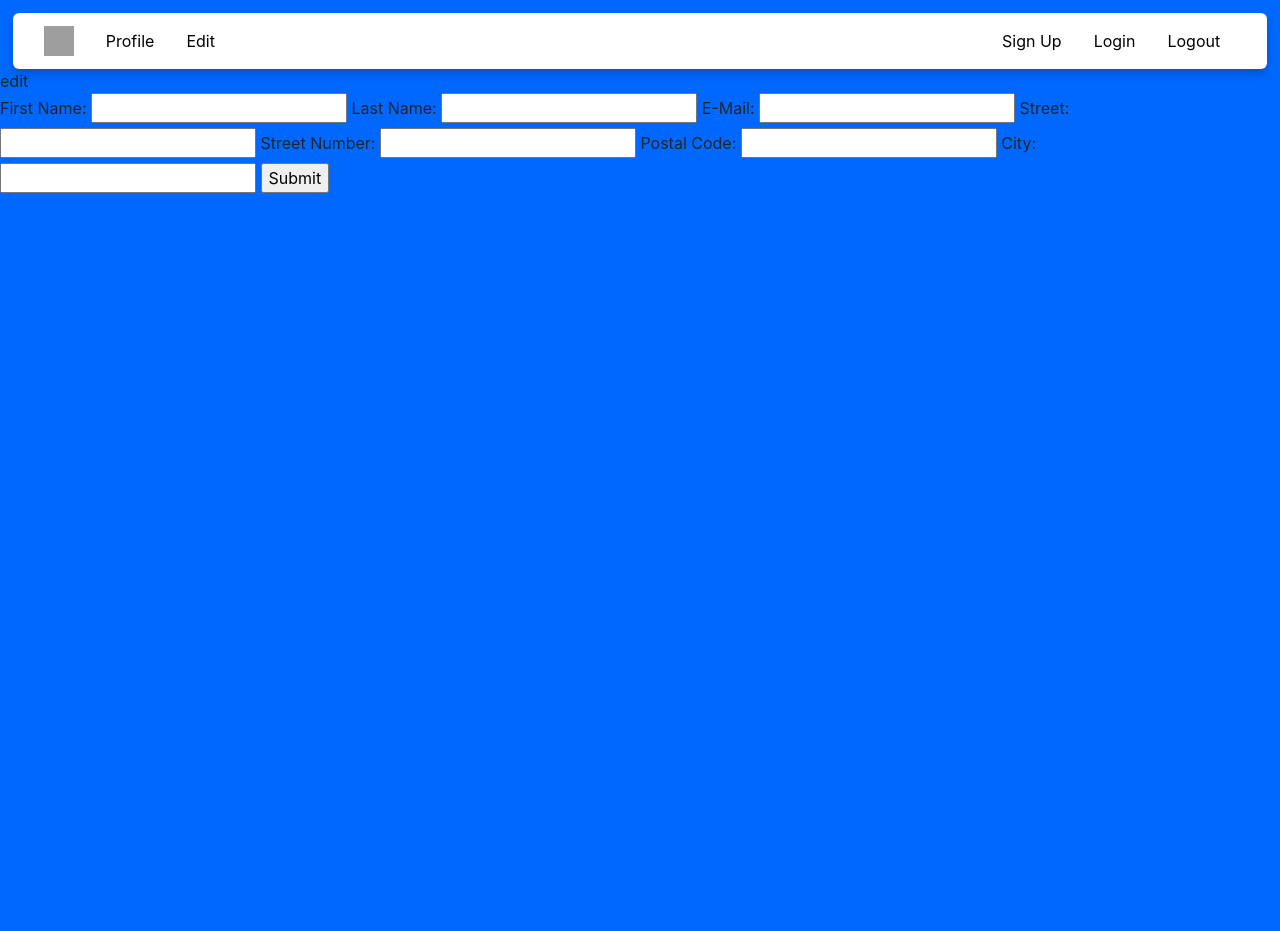
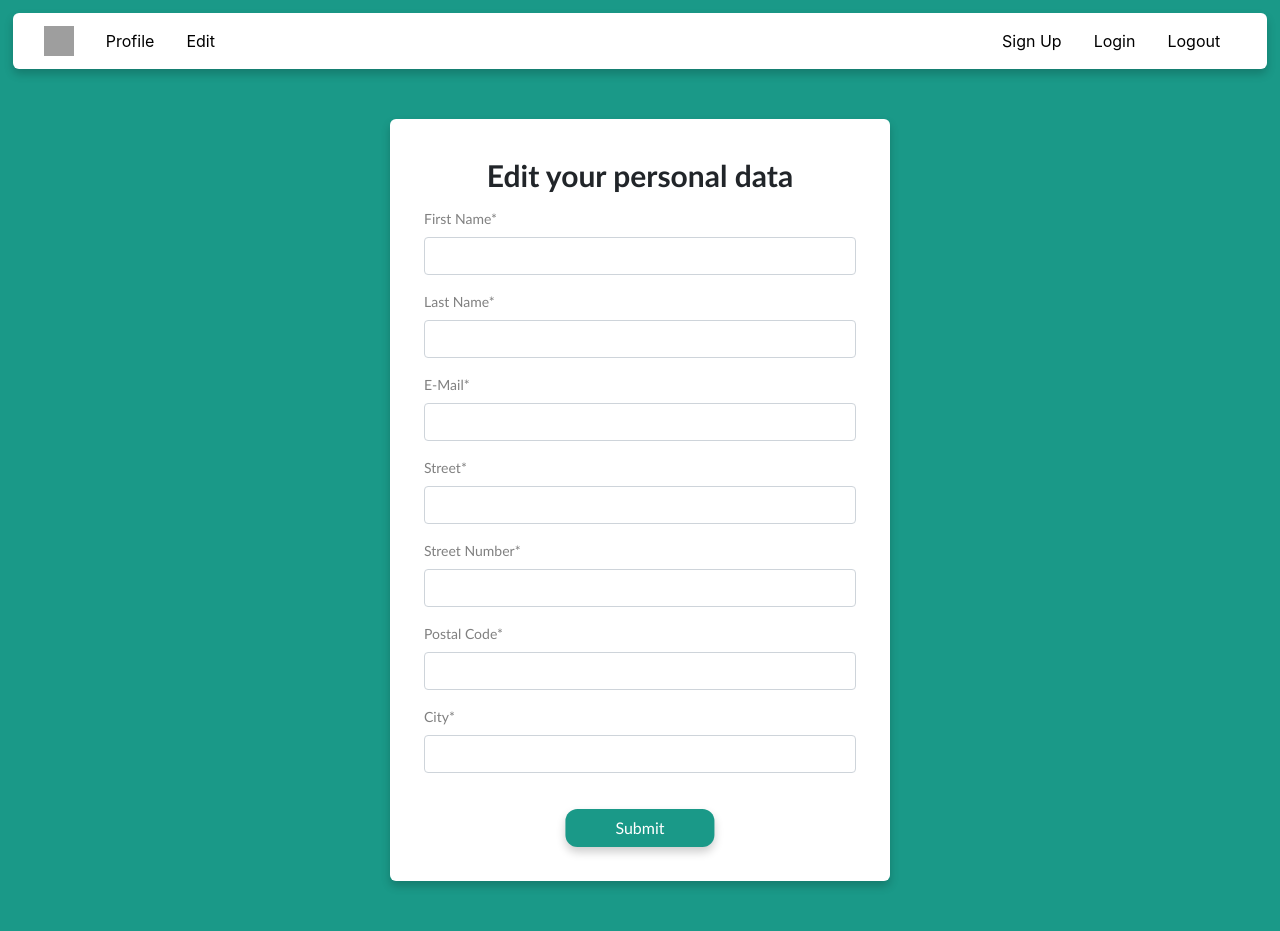
Before and after one commit to nkxxll/security_by_design, a Django app: template kundenportal/kp_app/templates/edit.html in a window 1280 px wide. Before the commit the page ends 193 px from the top, so only its background shows below. Run offline with Django 4.2, Linux system fonts and the light colour scheme; the template is opened without the code that fills it: values that come from a table or form of the project are taken from there, others are empty; some libraries are stand-ins or nearby versions; grey boxes are pictures that could not be loaded.

Commit message:
changed color, edit frontend

```diff
--- a/kundenportal/kp_app/templates/404.html
+++ b/kundenportal/kp_app/templates/404.html
@@ -6,7 +6,7 @@
       <!--Bootstrap CSS-->
       <link rel="stylesheet" href="https://stackpath.bootstrapcdn.com/bootstrap/4.4.1/css/bootstrap.min.css" integrity="sha384-Vkoo8x4CGsO3+Hhxv8T/Q5PaXtkKtu6ug5TOeNV6gBiFeWPGFN9MuhOf23Q9Ifjh" crossorigin="anonymous">
     </head>
-    <body style="background-color: #0068FF">
+    <body style="background-color: #1a9988ff">
 
     {% load crispy_forms_tags %}
 
@@ -24,7 +24,7 @@
             <div class="row justify-content-center" style="margin-bottom: 10px; font-weight: 600; font-size: 20">
                 The desired page is temporarily unavailable, has been renamed or no longer exists. The URL may have been entered incorrectly.
             </div>
-            <a class="nav-link" style="box-shadow: 0 5px 10px rgba(0,0,0,0.2); margin-top: 20px; position: relative; left: 50%; -ms-transform: translateX(-50%); transform: translateX(-50%); background-color: #0068FF; border: none; border-radius: 12px; font-family:Trebuchet MS; color: white; padding: 7px 50px; text-align: center; display: inline-block; font-size: 16px;" href="/">Return to Home</a>
+            <a class="nav-link" style="box-shadow: 0 5px 10px rgba(0,0,0,0.2); margin-top: 20px; position: relative; left: 50%; -ms-transform: translateX(-50%); transform: translateX(-50%); background-color: #1a9988ff; border: none; border-radius: 12px; font-family:Trebuchet MS; color: white; padding: 7px 50px; text-align: center; display: inline-block; font-size: 16px;" href="/">Return to Home</a>
         </div>
     </form>
 
--- a/kundenportal/kp_app/templates/edit.html
+++ b/kundenportal/kp_app/templates/edit.html
@@ -6,21 +6,12 @@
       <!--Bootstrap CSS-->
       <link rel="stylesheet" href="https://stackpath.bootstrapcdn.com/bootstrap/4.4.1/css/bootstrap.min.css" integrity="sha384-Vkoo8x4CGsO3+Hhxv8T/Q5PaXtkKtu6ug5TOeNV6gBiFeWPGFN9MuhOf23Q9Ifjh" crossorigin="anonymous">
     </head>
-    <body style="background-color: #0068FF">
+    <body style="background-color: #1a9988ff">
     {% load crispy_forms_tags %}
 
     {% block template %}
     {% include "navbar.html" %}
     {% endblock %}
-
-    <!-- Optional Javascript -->
-    <script src="https://code.jquery.com/jquery-3.4.1.slim.min.js" integrity="sha384-J6qa4849blE2+poT4WnyKhv5vZF5SrPo0iEjwBvKU7imGFAV0wwj1yYfoRSJoZ+n" crossorigin="anonymous"></script>
-    <script src="https://cdn.jsdelivr.net/npm/popper.js@1.16.0/dist/umd/popper.min.js" integrity="sha384-Q6E9RHvbIyZFJoft+2mJbHaEWldlvI9IOYy5n3zV9zzTtmI3UksdQRVvoxMfooAo" crossorigin="anonymous"></script>
-    <script src="https://stackpath.bootstrapcdn.com/bootstrap/4.4.1/js/bootstrap.min.js" integrity="sha384-wfSDF2E50Y2D1uUdj0O3uMBJnjuUD4Ih7YwaYd1iqfktj0Uod8GCExl3Og8ifwB6" crossorigin="anonymous"></script>
-  </body>
-</html>
-
-edit
 
     {% if edit_data_form.errors %}
     <div class="alert alert-danger">
@@ -33,6 +24,23 @@ edit
     {% endif %}
 
     <form method="post" action="{% url 'edit' %}">
-    {% csrf_token %} {{ edit_data_form }}
-  <input type="submit" value="Submit" />
+      {% csrf_token %}
+      <div class="Wrapper" style="background-color: white; margin-top: 50px; margin-bottom: 50px; position: relative; left: 50%; -ms-transform: translateX(-50%); transform: translateX(-50%); max-width: 500px; width: 100%; padding: 34px; border-radius: 6px; box-shadow: 0 5px 10px rgba(0,0,0,0.2);">
+        <div class="row justify-content-center" style="margin-bottom: 10px; font-family:Trebuchet MS; font-weight: 600; font-size: 30">
+          Edit your personal data
+        </div>
+        <div class="row justify-content-center" style="font-family:Trebuchet MS; color:gray; font-size: 14">
+          <div class="col-lg-12">
+            {{ edit_data_form|crispy }}
+          </div>
+        </div>
+        <input type="submit" value="Submit" style="box-shadow: 0 5px 10px rgba(0,0,0,0.2); margin-top: 20px; position: relative; left: 50%; -ms-transform: translateX(-50%); transform: translateX(-50%); background-color: #1a9988ff; border: none; border-radius: 12px; font-family:Trebuchet MS; color: white; padding: 7px 50px; text-align: center; display: inline-block; font-size: 16px;" />
       </form>
+    </div>
+
+    <!-- Optional Javascript -->
+    <script src="https://code.jquery.com/jquery-3.4.1.slim.min.js" integrity="sha384-J6qa4849blE2+poT4WnyKhv5vZF5SrPo0iEjwBvKU7imGFAV0wwj1yYfoRSJoZ+n" crossorigin="anonymous"></script>
+    <script src="https://cdn.jsdelivr.net/npm/popper.js@1.16.0/dist/umd/popper.min.js" integrity="sha384-Q6E9RHvbIyZFJoft+2mJbHaEWldlvI9IOYy5n3zV9zzTtmI3UksdQRVvoxMfooAo" crossorigin="anonymous"></script>
+    <script src="https://stackpath.bootstrapcdn.com/bootstrap/4.4.1/js/bootstrap.min.js" integrity="sha384-wfSDF2E50Y2D1uUdj0O3uMBJnjuUD4Ih7YwaYd1iqfktj0Uod8GCExl3Og8ifwB6" crossorigin="anonymous"></script>
+  </body>
+</html>
--- a/kundenportal/kp_app/templates/index.html
+++ b/kundenportal/kp_app/templates/index.html
@@ -6,7 +6,7 @@
       <!--Bootstrap CSS-->
       <link rel="stylesheet" href="https://stackpath.bootstrapcdn.com/bootstrap/4.4.1/css/bootstrap.min.css" integrity="sha384-Vkoo8x4CGsO3+Hhxv8T/Q5PaXtkKtu6ug5TOeNV6gBiFeWPGFN9MuhOf23Q9Ifjh" crossorigin="anonymous">
     </head>
-    <body style="background-color: #0068FF">
+    <body style="background-color: #1a9988ff">
     {% load crispy_forms_tags %}
 
     {% block template %}
--- a/kundenportal/kp_app/templates/login.html
+++ b/kundenportal/kp_app/templates/login.html
@@ -6,7 +6,7 @@
       <!--Bootstrap CSS-->
       <link rel="stylesheet" href="https://stackpath.bootstrapcdn.com/bootstrap/4.4.1/css/bootstrap.min.css" integrity="sha384-Vkoo8x4CGsO3+Hhxv8T/Q5PaXtkKtu6ug5TOeNV6gBiFeWPGFN9MuhOf23Q9Ifjh" crossorigin="anonymous">
     </head>
-    <body style="background-color: #0068FF">
+    <body style="background-color: #1a9988ff">
 
     {% load crispy_forms_tags %}
 
@@ -51,7 +51,7 @@
           <p style="font-family: Trebuchet MS;">
             You are currently logged in as {{ user }}.
           </p>
-          <input type="submit" value="Login" style="box-shadow: 0 5px 10px rgba(0,0,0,0.2); margin-top: 20px; position: relative; left: 50%; -ms-transform: translateX(-50%); transform: translateX(-50%); background-color: #0068FF; border: none; border-radius: 12px; font-family:Trebuchet MS; color: white; padding: 7px 50px; text-align: center; display: inline-block; font-size: 16px;" />
+          <input type="submit" value="Login" style="box-shadow: 0 5px 10px rgba(0,0,0,0.2); margin-top: 20px; position: relative; left: 50%; -ms-transform: translateX(-50%); transform: translateX(-50%); background-color: #1a9988ff; border: none; border-radius: 12px; font-family:Trebuchet MS; color: white; padding: 7px 50px; text-align: center; display: inline-block; font-size: 16px;" />
           <input type="hidden" name="next" value="{{ next }}">
         </div>
     </form>
--- a/kundenportal/kp_app/templates/logout.html
+++ b/kundenportal/kp_app/templates/logout.html
@@ -6,7 +6,7 @@
       <!--Bootstrap CSS-->
       <link rel="stylesheet" href="https://stackpath.bootstrapcdn.com/bootstrap/4.4.1/css/bootstrap.min.css" integrity="sha384-Vkoo8x4CGsO3+Hhxv8T/Q5PaXtkKtu6ug5TOeNV6gBiFeWPGFN9MuhOf23Q9Ifjh" crossorigin="anonymous">
     </head>
-    <body style="background-color: #0068FF">
+    <body style="background-color: #1a9988ff">
 
     {% load crispy_forms_tags %}
 
@@ -21,7 +21,7 @@
             <div class="row justify-content-center" style="margin-bottom: 10px; font-family:Trebuchet MS; font-weight: 600; font-size: 30">
             You have been logged out
           </div>
-          <a class="nav-link" style="box-shadow: 0 5px 10px rgba(0,0,0,0.2); margin-top: 20px; position: relative; left: 50%; -ms-transform: translateX(-50%); transform: translateX(-50%); background-color: #0068FF; border: none; border-radius: 12px; font-family:Trebuchet MS; color: white; padding: 7px 50px; text-align: center; display: inline-block; font-size: 16px;" href="/">Return to Home</a>
+          <a class="nav-link" style="box-shadow: 0 5px 10px rgba(0,0,0,0.2); margin-top: 20px; position: relative; left: 50%; -ms-transform: translateX(-50%); transform: translateX(-50%); background-color: #1a9988ff; border: none; border-radius: 12px; font-family:Trebuchet MS; color: white; padding: 7px 50px; text-align: center; display: inline-block; font-size: 16px;" href="/">Return to Home</a>
         </div>
     </form>
 
--- a/kundenportal/kp_app/templates/profile.html
+++ b/kundenportal/kp_app/templates/profile.html
@@ -6,7 +6,7 @@
       <!--Bootstrap CSS-->
       <link rel="stylesheet" href="https://stackpath.bootstrapcdn.com/bootstrap/4.4.1/css/bootstrap.min.css" integrity="sha384-Vkoo8x4CGsO3+Hhxv8T/Q5PaXtkKtu6ug5TOeNV6gBiFeWPGFN9MuhOf23Q9Ifjh" crossorigin="anonymous">
     </head>
-    <body style="background-color: #0068FF">
+    <body style="background-color: #1a9988ff">
     {% load crispy_forms_tags %}
 
     {% block template %}
--- a/kundenportal/kp_app/templates/signup.html
+++ b/kundenportal/kp_app/templates/signup.html
@@ -7,7 +7,7 @@
       <!--Bootstrap CSS-->
       <link rel="stylesheet" href="https://stackpath.bootstrapcdn.com/bootstrap/4.4.1/css/bootstrap.min.css" integrity="sha384-Vkoo8x4CGsO3+Hhxv8T/Q5PaXtkKtu6ug5TOeNV6gBiFeWPGFN9MuhOf23Q9Ifjh" crossorigin="anonymous">
     </head>
-    <body style="background-color: #0068FF">
+    <body style="background-color: #1a9988ff">
     {% if user_form.errors or data_form.errors %}
     <div class="alert alert-danger">
       {% for field, errors in user_form.errors.items %}
@@ -45,7 +45,7 @@
             {{ data_form|crispy }}
           </div>
         </div>
-          <input type="submit" value="Sign Up" style="box-shadow: 0 5px 10px rgba(0,0,0,0.2); margin-top: 20px; position: relative; left: 50%; -ms-transform: translateX(-50%); transform: translateX(-50%); background-color: #0068FF; border: none; border-radius: 12px; font-family:Trebuchet MS; color: white; padding: 7px 50px; text-align: center; display: inline-block; font-size: 16px;" />
+        <input type="submit" value="Sign Up" style="box-shadow: 0 5px 10px rgba(0,0,0,0.2); margin-top: 20px; position: relative; left: 50%; -ms-transform: translateX(-50%); transform: translateX(-50%); background-color: #1a9988ff; border: none; border-radius: 12px; font-family:Trebuchet MS; color: white; padding: 7px 50px; text-align: center; display: inline-block; font-size: 16px;" />
       </div>
     </form>
 
```
Lines whose indentation alone changed are shown as unchanged.
